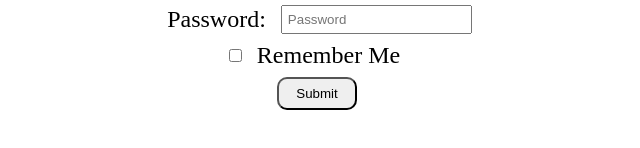
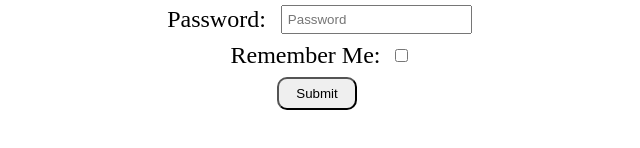
Before and after one commit to acciojob/remember-me-login-form-imrahulsrivastava, a website: page main.html in a window 1280 px wide. Shown: the part 414-562 px from the top of the page, 323-963 px from the left. Drawn offline with Linux system fonts and the light colour scheme.

Commit message:
created a submission

```diff
--- a/main.html
+++ b/main.html
@@ -30,8 +30,8 @@
         />
       </div>
       <div class="detail">
+        <label for="checkbox">Remember Me:</label>
         <input type="checkbox" name="checkbox" id="checkbox" />
-        <label for="checkbox">Remember Me</label>
       </div>
       <div class="detail">
         <input type="submit" value="Submit" id="submit" />
```
